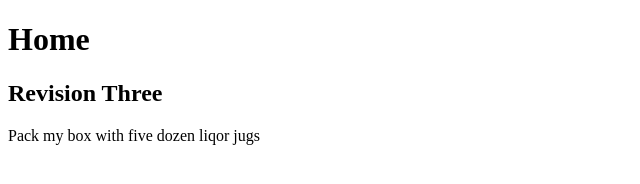
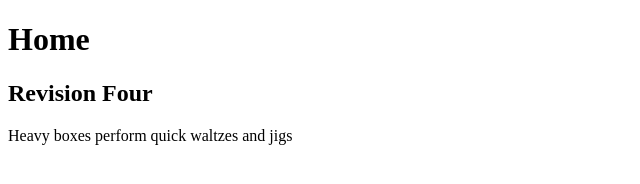
Before and after one commit to shapeous/nwgit, a plain HTML site: page index.html in a window 1280 px wide. Shown: the full height of the page, 0-640 px from the left. Drawn offline with Linux system fonts and the light colour scheme.

Commit message:
revision four

```diff
--- a/index.html
+++ b/index.html
@@ -9,8 +9,8 @@
   </head>
   <body>
     <h1>Home</h1>
-    <h2>Revision Three</h2>
-    <p>Pack my box with five dozen liqor jugs</p>
+    <h2>Revision Four</h2>
+    <p>Heavy boxes perform quick waltzes and jigs</p>
 
     <script></script>
   </body>
```
